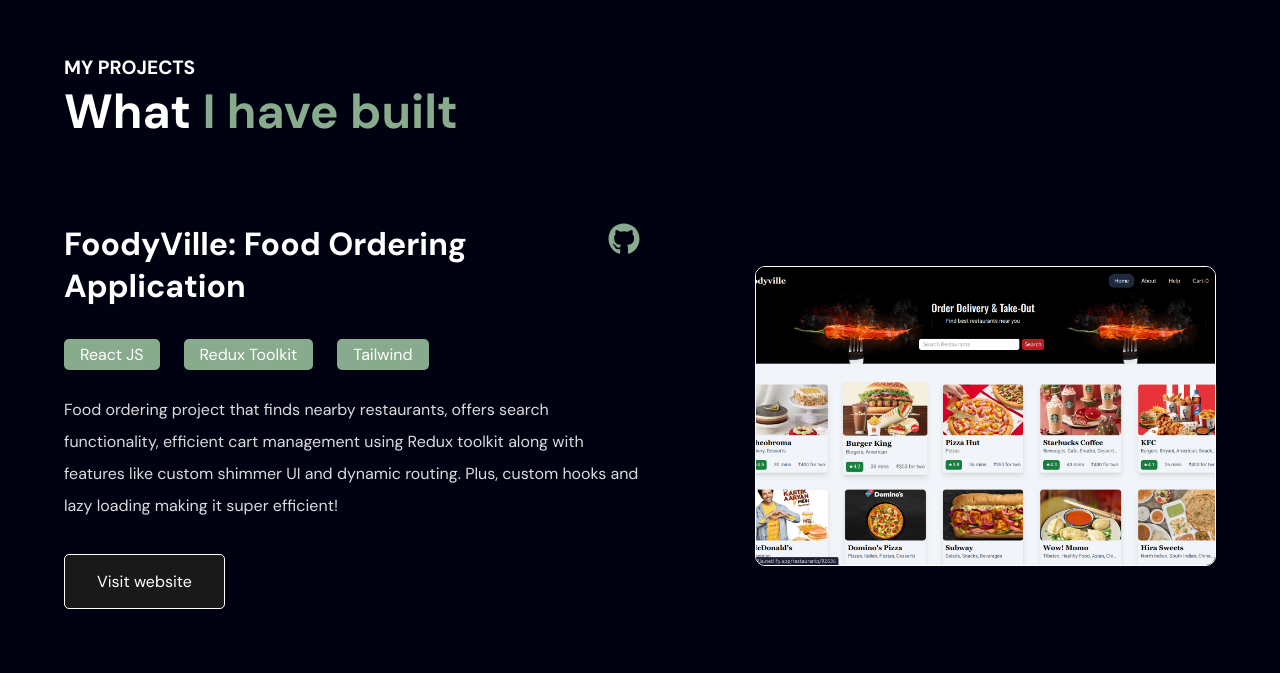
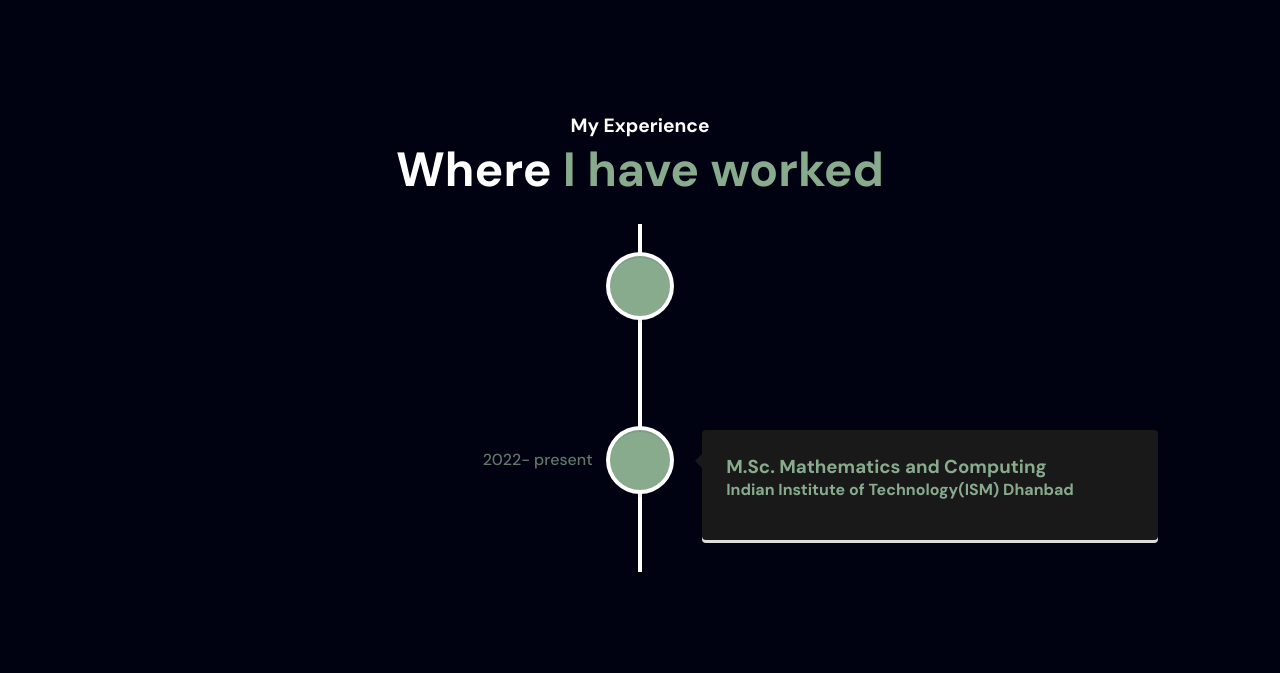
Before and after one commit to mikasa-404/main-portfolio, a React (Create React App) app: page / in a window 1280 px wide. Shown: the part 1447-2120 px from the top of the page. Built offline with nearby package versions, Linux system fonts and the light colour scheme; the HTML template or start-up script is replaced by a standard one.

Commit message:
experience updated

```diff
--- a/package.json
+++ b/package.json
@@ -14,6 +14,7 @@
     "react-rough-notation": "^1.0.5",
     "react-scripts": "5.0.1",
     "react-type-animation": "^3.2.0",
+    "react-vertical-timeline-component": "^3.6.0",
     "styled-components": "^6.1.8",
     "web-vitals": "^2.1.4"
   },
--- a/src/App.js
+++ b/src/App.js
@@ -1,5 +1,5 @@
 import React from "react";
-import { Container, MainBody ,FadeImage} from "./styles/Global.styled";
+import { Container, MainBody, FadeImage } from "./styles/Global.styled";
 import { ThemeProvider } from "styled-components";
 import { theme } from "./utils/Theme";
 import Showcase from "./components/Showcase";
@@ -7,31 +7,34 @@
 import MyProjects from "./components/MyProjects";
 import Footer from "./components/Footer";
 import Navbar from "./components/Navbar";
-import TopFadeImage from "../src/assets/top.png"
-import AnimatedCursor from "react-animated-cursor"
-
+import TopFadeImage from "../src/assets/top.png";
+import AnimatedCursor from "react-animated-cursor";
+import Experience from "./components/Experience";
 
 function App() {
   return (
     <ThemeProvider theme={theme}>
-      <MainBody >
-        <Navbar/>
+      <MainBody>
+        <Navbar />
 
         <Container>
-        <Showcase/>
-        <MySkills/>
-        <MyProjects/>
-        <Footer/>
+          <Showcase />
+          <MySkills />
+
+          <Experience />
+          <MyProjects />
+
+          <Footer />
         </Container>
-        <FadeImage src={TopFadeImage} top="0"/>
+        <FadeImage src={TopFadeImage} top="0" />
       </MainBody>
       <AnimatedCursor
-         innerSize={16}
-         outerSize={28}
-         color='136, 171, 142'
-         outerAlpha={0.2}
-         innerScale={0.7}
-         outerScale={5}
+        innerSize={16}
+        outerSize={28}
+        color="136, 171, 142"
+        outerAlpha={0.2}
+        innerScale={0.7}
+        outerScale={5}
       />
     </ThemeProvider>
   );
--- /dev/null
+++ b/src/components/Experience.js
@@ -0,0 +1,79 @@
+import React from "react";
+import {
+  PaddingContainer,
+  Heading,
+  BlueText,
+  FlexContainer,
+} from "../styles/Global.styled";
+import { motion } from "framer-motion";
+import { fadeInTopVariant } from "../utils/Variants";
+import {
+  VerticalTimeline,
+  VerticalTimelineElement,
+} from "react-vertical-timeline-component";
+import "react-vertical-timeline-component/style.min.css";
+
+const Experience = () => {
+  return (
+    <PaddingContainer
+      id="Experience"
+      top="10%"
+      bottom="10%"
+      responsiveRight="1rem"
+      responsiveLeft="1rem"
+    >
+      <Heading
+        as={motion.h4}
+        variants={fadeInTopVariant}
+        initial="hidden"
+        whileInView="visible"
+        size="h4"
+        align="center"
+      >
+        My Experience
+      </Heading>
+      <Heading
+        as={motion.h2}
+        variants={fadeInTopVariant}
+        initial="hidden"
+        whileInView="visible"
+        size="h2"
+        align="center"
+      >
+        Where <BlueText>I have worked</BlueText>
+      </Heading>
+        <PaddingContainer top="2%">
+        <VerticalTimeline>
+        <VerticalTimelineElement
+          contentStyle={{ background: "#191919", color: "#fff" }}
+          contentArrowStyle={{ borderRight: "7px solid  #191919" }}
+          date="Feb 2024- present"
+          iconStyle={{ background: "#88AB8E", color: "#fff" }}
+        >
+          <h3 className="vertical-timeline-element-title">Software Developer Intern</h3>
+          <h4 className="vertical-timeline-element-subtitle">The Internet Folks</h4>
+          <p>
+
+          </p>
+        </VerticalTimelineElement>
+        <VerticalTimelineElement
+            contentStyle={{ background: "#191919", color: "#88AB8E" }}
+            contentArrowStyle={{ borderRight: "7px solid  #191919" }}
+          date="2022- present"
+          iconStyle={{ background: "#88AB8E", color: "#fff" }}
+        >
+          <h3 className="vertical-timeline-element-title">M.Sc. Mathematics and Computing</h3>
+          <h4 className="vertical-timeline-element-subtitle">
+          Indian Institute of Technology(ISM) Dhanbad
+          </h4>
+          <p>
+
+          </p>
+        </VerticalTimelineElement>
+      </VerticalTimeline>
+        </PaddingContainer>
+    </PaddingContainer>
+  );
+};
+
+export default Experience;
--- a/src/utils/Data.js
+++ b/src/utils/Data.js
@@ -73,12 +73,17 @@
     href: "Skills",
   },
   {
-    id: 0,
+    id: 2,
+    name: "My Experience ",
+    href: "Experience",
+  },
+  {
+    id: 3,
     name: "My Projects ",
     href: "Projects",
   },
   {
-    id: 0,
+    id: 4,
     name: "Contact",
     href: "Contact",
   },
```
Also changed, not shown: 1 other file (tests, documents, lock files or other folders).
